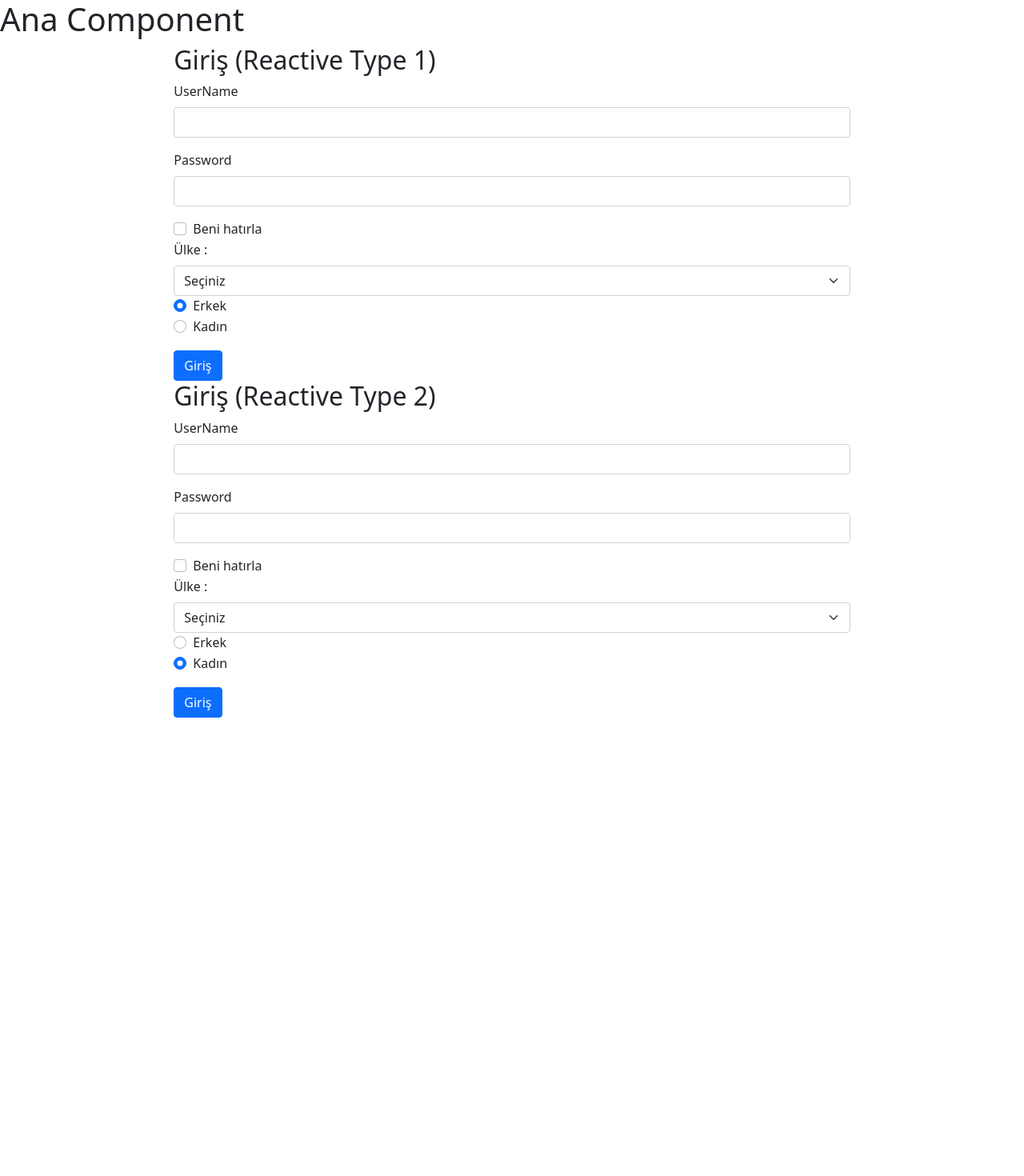
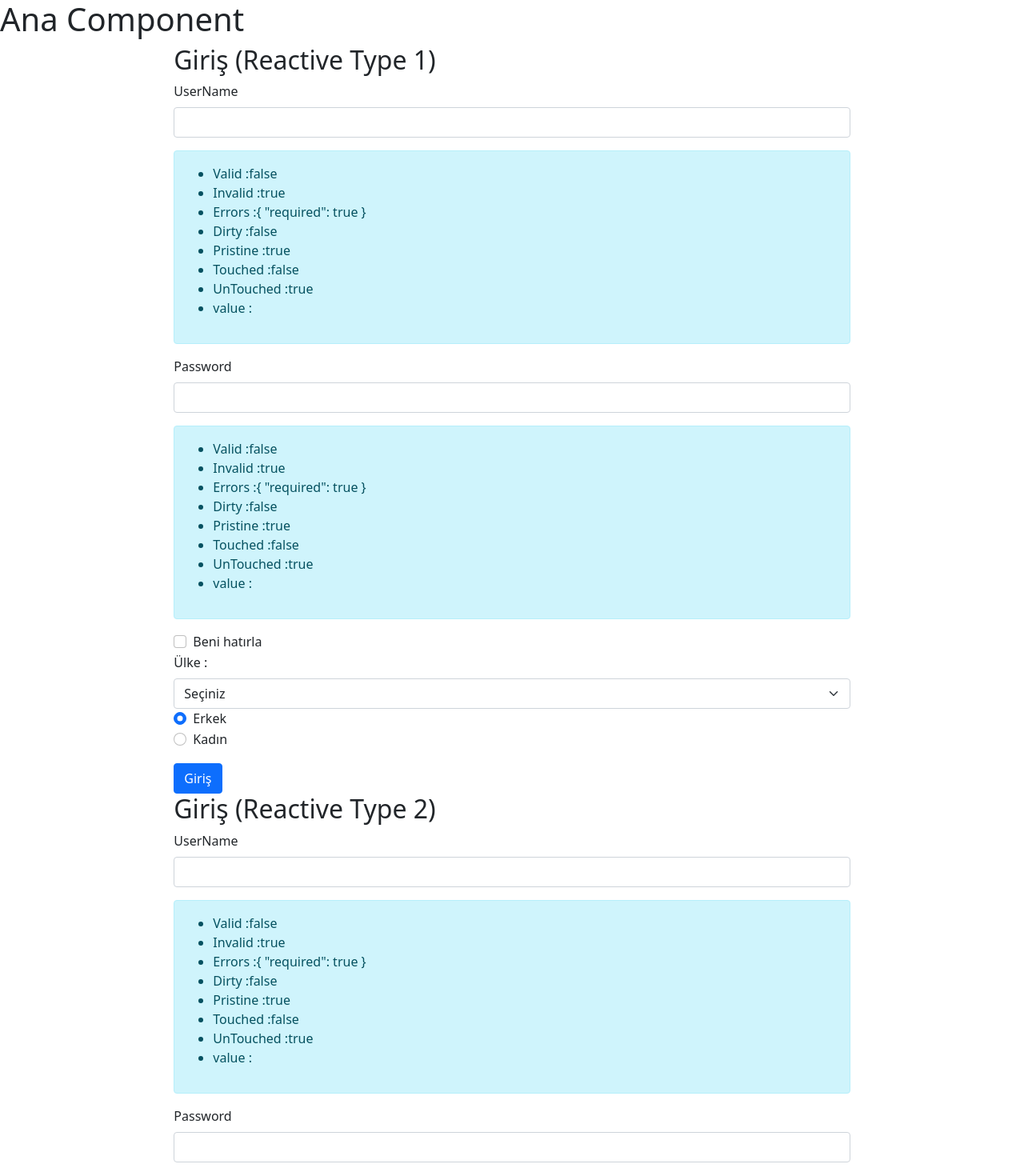
Before and after one commit to Fcakiroglu16/TurkcellAngularApp, an Angular app: page / in a window 1280 px wide. Shown: the top 1470 px of the page at 80% size. Before the commit the page ends 897 px from the top, so only its background shows below. Built offline with nearby package versions, Linux system fonts and the light colour scheme.

Commit message:
Required/Minlength validation tamamlandı.

```diff
--- a/src/app/forms/reactive-type2/reactive-type2.component.html
+++ b/src/app/forms/reactive-type2/reactive-type2.component.html
@@ -9,12 +9,33 @@
                 <label for="userName" class="form-label">UserName</label>
                 <input class="form-control" type="text" formControlName="userName" >
             </div>
+            <div class="alert alert-danger"
+            *ngIf="isInValidMessageShow('userName')">
+            <small *ngIf="loginForm.get('userName')?.errors?.['required']">Kullanıcı adı alanı zorunludur</small>
+        </div>
+            <div class="alert alert-info">
+                <ul>
+                    <li>Valid :{{loginForm.get("userName")?.valid}}</li>
+                    <li>Invalid :{{loginForm.get("userName")?.invalid}}</li>
+                    <li>Errors :{{loginForm.get("userName")?.errors | json}}</li>
+                    <li>Dirty :{{loginForm.get("userName")?.dirty}}</li>
+                    <li>Pristine :{{loginForm.get("userName")?.pristine}}</li>
+                    <li>Touched :{{loginForm.get("userName")?.touched}}</li>
+                    <li>UnTouched :{{loginForm.get("userName")?.untouched}}</li>
+                    <li>value :{{loginForm.get("userName")?.value}}</li>
+                </ul>
 
+            </div>
             <div class="mb-3">
                 <label for="password" class="form-label">Password</label>
                 <input class="form-control" type="password" formControlName="password" >
             </div>
+            <div class="alert alert-danger" *ngIf="isInValidMessageShow('password')">
+                <small  *ngIf="loginForm.get('password')?.errors?.['required']">password alanı zorunludur</small>
+                <small  *ngIf="loginForm.get('password')?.errors?.['minlength']">password alanı en az 4 karakter   olabilir.</small>
 
+
+            </div>
             <div class="form-check">
                 <input  class="form-check-input" type="checkbox" formControlName="rememberMe">
                 <label class="form-check-label" for="flexCheckDefault">
--- a/src/app/forms/reactive-type2/reactive-type2.component.ts
+++ b/src/app/forms/reactive-type2/reactive-type2.component.ts
@@ -1,5 +1,5 @@
 import { Component, OnInit } from '@angular/core';
-import { FormControl, FormGroup } from '@angular/forms';
+import { FormControl, FormGroup, Validators } from '@angular/forms';
 import { CountryDropMenu } from 'src/app/models/country-drop-menu';
 import { GenderRadioMenu } from 'src/app/models/gender-radio-menu';
 
@@ -16,8 +16,8 @@ export class ReactiveType2Component implements OnInit {
   constructor() {
 
     this.loginForm= new FormGroup({
-      userName:new FormControl(),
-      password:new FormControl(),
+      userName:new FormControl('',Validators.required),
+      password:new FormControl('',[Validators.required,Validators.minLength(4)]),
       rememberMe:new FormControl(false),
       country:new FormControl(0),
       gender:new FormControl(2)
@@ -27,14 +27,13 @@ export class ReactiveType2Component implements OnInit {
    }
    signin()
    {
+
      console.log(this.loginForm.value);
    }
   ngOnInit(): void {
-
-
-
-
-
   }
-
+  isInValidMessageShow(fromControlName:string)
+  {
+  return  this.loginForm.get(fromControlName)?.invalid && (this.loginForm.get(fromControlName)?.dirty || this.loginForm.get(fromControlName)?.touched);
+  }
 }
--- a/src/app/forms/reactive/reactive.component.html
+++ b/src/app/forms/reactive/reactive.component.html
@@ -7,12 +7,47 @@
                 <label for="userName" class="form-label">UserName</label>
                 <input class="form-control" type="text" formControlName="userName" >
             </div>
+            <div class="alert alert-danger"
+                *ngIf="isInValidMessageShow('userName')">
+                <small *ngIf="loginForm.get('userName')?.errors?.['required']">Kullanıcı adı alanı zorunludur</small>
+            </div>
+            <div class="alert alert-info">
+                <ul>
+                    <li>Valid :{{loginForm.get("userName")?.valid}}</li>
+                    <li>Invalid :{{loginForm.get("userName")?.invalid}}</li>
+                    <li>Errors :{{loginForm.get("userName")?.errors | json}}</li>
+                    <li>Dirty :{{loginForm.get("userName")?.dirty}}</li>
+                    <li>Pristine :{{loginForm.get("userName")?.pristine}}</li>
+                    <li>Touched :{{loginForm.get("userName")?.touched}}</li>
+                    <li>UnTouched :{{loginForm.get("userName")?.untouched}}</li>
+                    <li>value :{{loginForm.get("userName")?.value}}</li>
+                </ul>
 
+            </div>
             <div class="mb-3">
                 <label for="password" class="form-label">Password</label>
                 <input class="form-control" type="password" formControlName="password" >
             </div>
 
+            <div class="alert alert-danger" *ngIf="isInValidMessageShow('password')">
+                <small  *ngIf="loginForm.get('password')?.errors?.['required']">password alanı zorunludur</small>
+                <small  *ngIf="loginForm.get('password')?.errors?.['minlength']">password alanı en az 4 karakter
+                    olabilir.</small>
+
+            </div>
+            <div class="alert alert-info">
+                <ul>
+                    <li>Valid :{{loginForm.get("password")?.valid}}</li>
+                    <li>Invalid :{{loginForm.get("password")?.invalid}}</li>
+                    <li>Errors :{{loginForm.get("password")?.errors | json}}</li>
+                    <li>Dirty :{{loginForm.get("password")?.dirty}}</li>
+                    <li>Pristine :{{loginForm.get("password")?.pristine}}</li>
+                    <li>Touched :{{loginForm.get("password")?.touched}}</li>
+                    <li>UnTouched :{{loginForm.get("password")?.untouched}}</li>
+                    <li>value :{{loginForm.get("password")?.value}}</li>
+                </ul>
+
+            </div>
             <div class="form-check">
                 <input  class="form-check-input" type="checkbox" formControlName="rememberMe">
                 <label class="form-check-label" for="flexCheckDefault">
--- a/src/app/forms/reactive/reactive.component.ts
+++ b/src/app/forms/reactive/reactive.component.ts
@@ -1,5 +1,5 @@
 import { Component, OnInit } from '@angular/core';
-import { FormBuilder, FormGroup } from '@angular/forms';
+import { FormBuilder, FormGroup, Validators } from '@angular/forms';
 import { setupTestingRouterInternal } from '@angular/router/testing';
 import { CountryDropMenu } from 'src/app/models/country-drop-menu';
 import { GenderRadioMenu } from 'src/app/models/gender-radio-menu';
@@ -18,8 +18,8 @@ export class ReactiveComponent implements OnInit {
   constructor(fb: FormBuilder) {
 
     this.loginForm = fb.group({
-      userName: '', // FormControl();
-      password: '',
+      userName: fb.control('',Validators.required), // FormControl()
+      password: fb.control('',[Validators.required,Validators.minLength(4)]),
       rememberMe:false,
       country:0,
       gender:[1]
@@ -34,4 +34,10 @@ export class ReactiveComponent implements OnInit {
     console.log(this.loginForm.value);
   }
 
+  isInValidMessageShow(fromControlName:string)
+  {
+
+  return  this.loginForm.get(fromControlName)?.invalid && (this.loginForm.get(fromControlName)?.dirty || this.loginForm.get(fromControlName)?.touched);
+  }
+
 }
```
